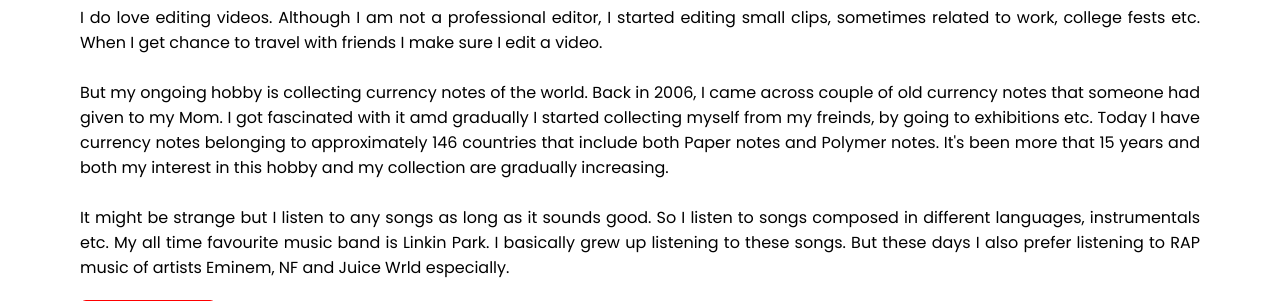
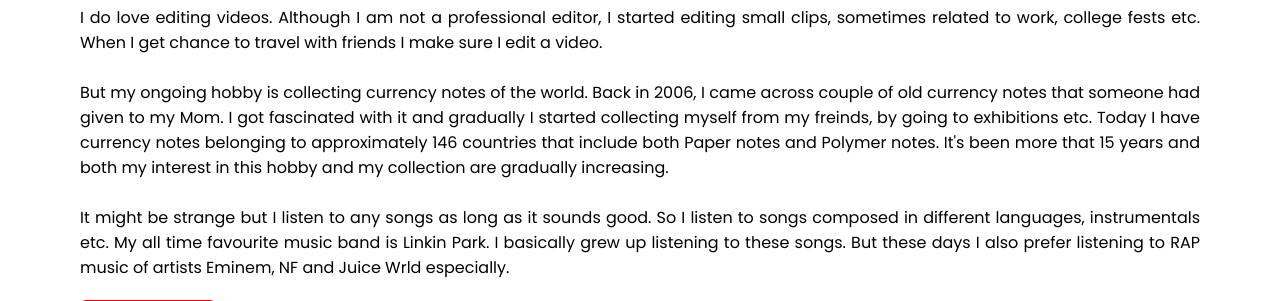
Before and after one commit to VijayRodrigues/my_personal_website_portfolio, a Flask app: page / in a window 1280 px wide. Shown: the part 3814-4115 px from the top of the page. Run offline with Flask 2, Linux system fonts and the light colour scheme; some libraries are stand-ins or nearby versions.

Commit message:
first commit

```diff
--- a/templates/index.html
+++ b/templates/index.html
@@ -408,7 +408,7 @@
                 <br>
                 <p class="hobby_text">I do love editing videos. Although I am not a professional editor, I started editing small clips, sometimes related to work, college fests etc. When I get chance to travel with friends I make sure I edit a video.</p>
                 <br>
-                <p class="hobby_text">But my ongoing hobby is collecting currency notes of the world. Back in 2006, I came across couple of old currency notes that someone had given to my Mom. I got fascinated with it amd gradually I started collecting myself from my freinds, by going to exhibitions etc. Today I have currency notes belonging to approximately 146 countries that include both Paper notes and Polymer notes. It's been more that 15 years and both my interest in this hobby and my collection are gradually increasing.</p>
+                <p class="hobby_text">But my ongoing hobby is collecting currency notes of the world. Back in 2006, I came across couple of old currency notes that someone had given to my Mom. I got fascinated with it and gradually I started collecting myself from my freinds, by going to exhibitions etc. Today I have currency notes belonging to approximately 146 countries that include both Paper notes and Polymer notes. It's been more that 15 years and both my interest in this hobby and my collection are gradually increasing.</p>
                 <br>
                 <p class="hobby_text">It might be strange but I listen to any songs as long as it sounds good. So I listen to songs composed in different languages, instrumentals etc. My all time favourite music band is Linkin Park. I basically grew up listening to these songs. But these days I also prefer listening to RAP music of artists Eminem, NF and Juice Wrld especially.</p>
             </div>
```
